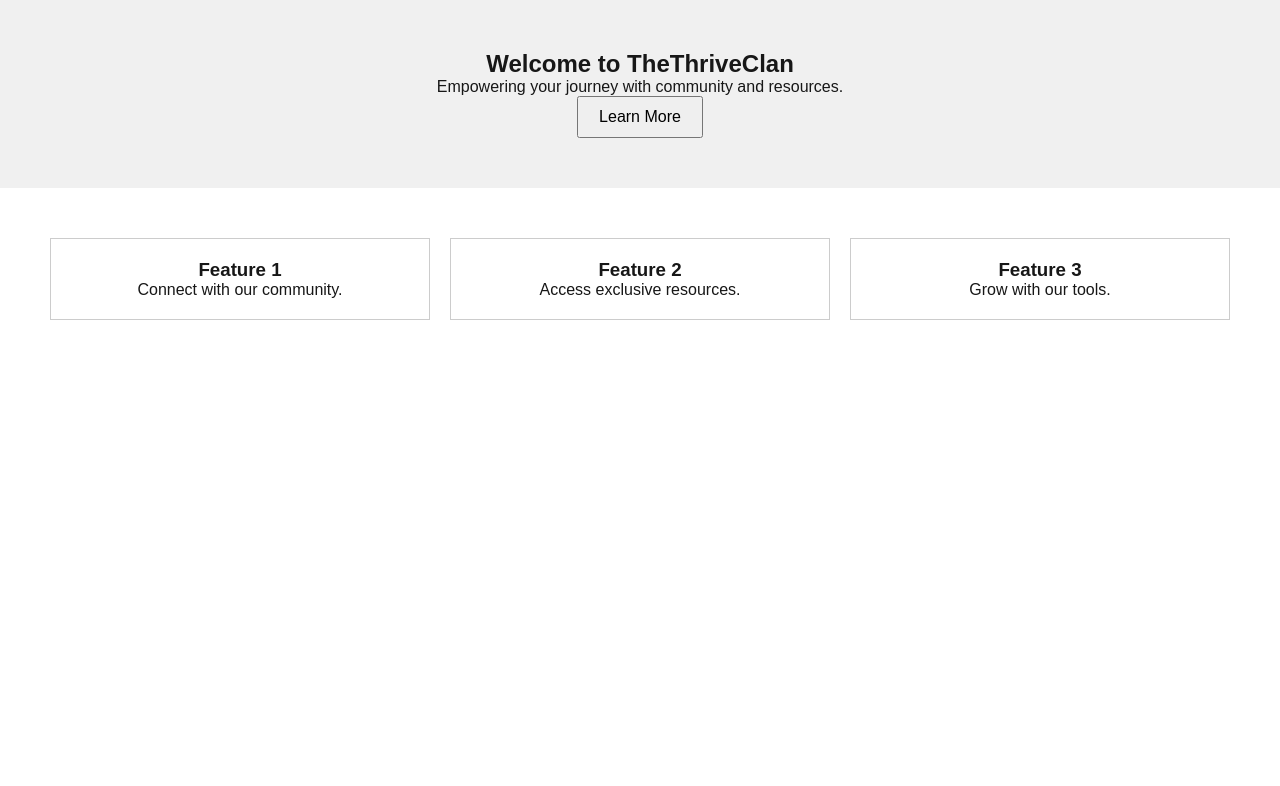
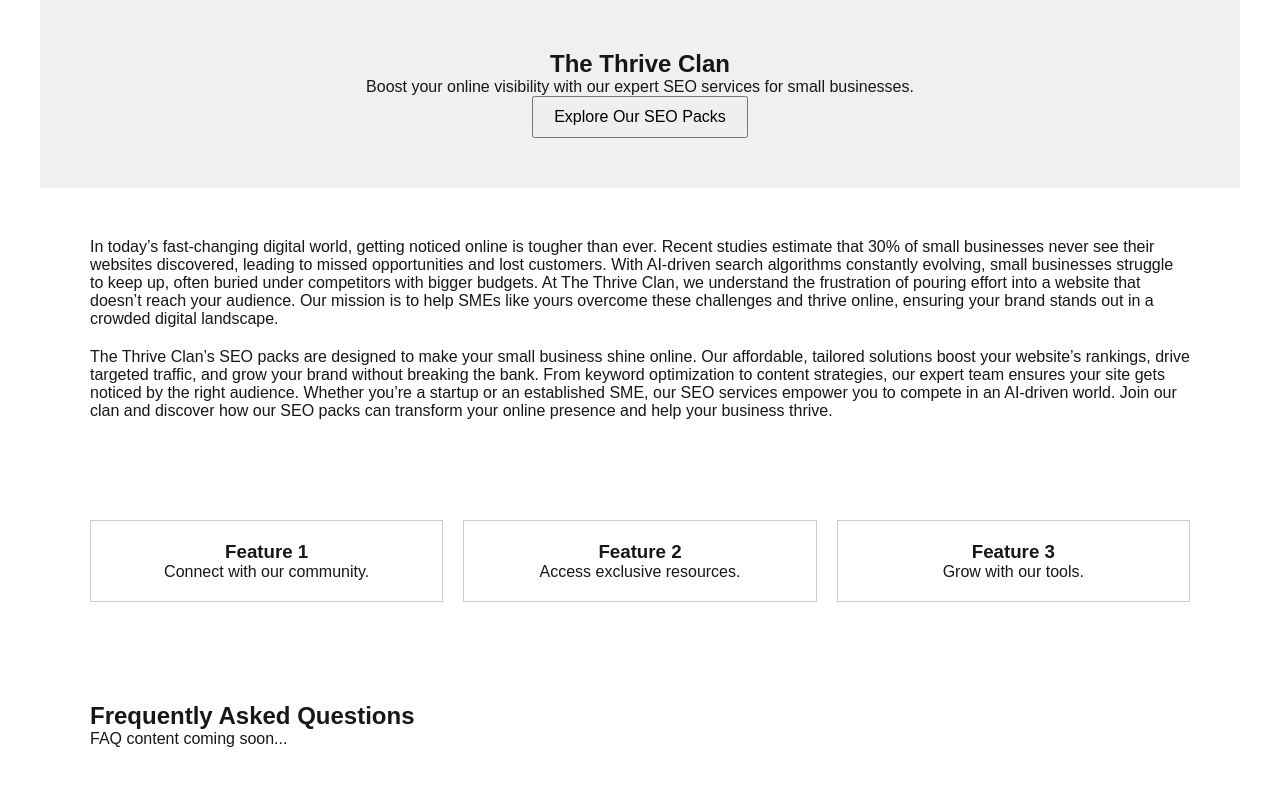
Before and after one commit to thriveuniverse/thethriveclan, a Next.js app: page / in a window 1280 px wide. Shown: the top 786 px of the page. Built offline with nearby package versions, Linux system fonts and the light colour scheme.

Commit message:
front page update with blurb

```diff
--- a/app/page.js
+++ b/app/page.js
@@ -1,16 +1,26 @@
 export default function Home() {
   return (
-    <div style={{ fontFamily: 'Arial, sans-serif' }}>
+    <div style={{ fontFamily: 'Arial, sans-serif', maxWidth: '1200px', margin: '0 auto' }}>
       {/* Hero Section */}
       <section style={{ background: '#f0f0f0', padding: '50px', textAlign: 'center' }}>
-        <h1>Welcome to TheThriveClan</h1>
-        <p>Empowering your journey with community and resources.</p>
-        <button style={{ padding: '10px 20px', fontSize: '16px' }}>
-          Learn More
+        <h1>The Thrive Clan</h1>
+        <p>Boost your online visibility with our expert SEO services for small businesses.</p>
+        <button style={{ padding: '10px 20px', fontSize: '16px', cursor: 'pointer' }}>
+          Explore Our SEO Packs
         </button>
       </section>
 
-      {/* Grid Section */}
+      {/* Blurb Section */}
+      <section style={{ padding: '50px' }}>
+        <p style={{ marginBottom: '20px' }}>
+          In today’s fast-changing digital world, getting noticed online is tougher than ever. Recent studies estimate that 30% of small businesses never see their websites discovered, leading to missed opportunities and lost customers. With AI-driven search algorithms constantly evolving, small businesses struggle to keep up, often buried under competitors with bigger budgets. At The Thrive Clan, we understand the frustration of pouring effort into a website that doesn’t reach your audience. Our mission is to help SMEs like yours overcome these challenges and thrive online, ensuring your brand stands out in a crowded digital landscape.
+        </p>
+        <p>
+          The Thrive Clan’s SEO packs are designed to make your small business shine online. Our affordable, tailored solutions boost your website’s rankings, drive targeted traffic, and grow your brand without breaking the bank. From keyword optimization to content strategies, our expert team ensures your site gets noticed by the right audience. Whether you’re a startup or an established SME, our SEO services empower you to compete in an AI-driven world. Join our clan and discover how our SEO packs can transform your online presence and help your business thrive.
+        </p>
+      </section>
+
+      {/* Grid Section (Placeholder for "Why Choose Us") */}
       <section style={{ padding: '50px', display: 'grid', gridTemplateColumns: 'repeat(3, 1fr)', gap: '20px' }}>
         <div style={{ border: '1px solid #ccc', padding: '20px', textAlign: 'center' }}>
           <h3>Feature 1</h3>
@@ -25,6 +35,12 @@ export default function Home() {
           <p>Grow with our tools.</p>
         </div>
       </section>
+
+      {/* FAQs Section (Placeholder) */}
+      <section style={{ padding: '50px' }}>
+        <h2>Frequently Asked Questions</h2>
+        <p>FAQ content coming soon...</p>
+      </section>
     </div>
   );
 }
```
